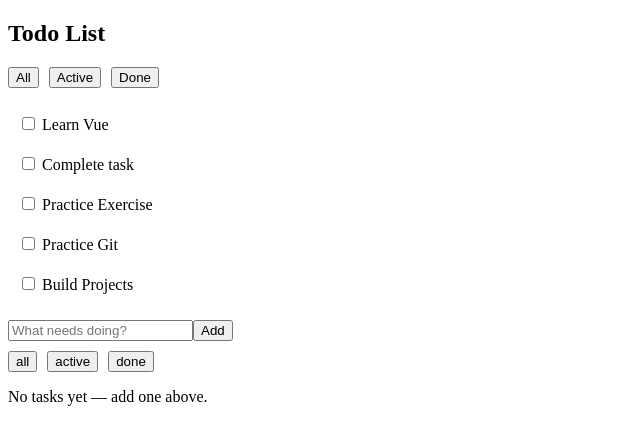
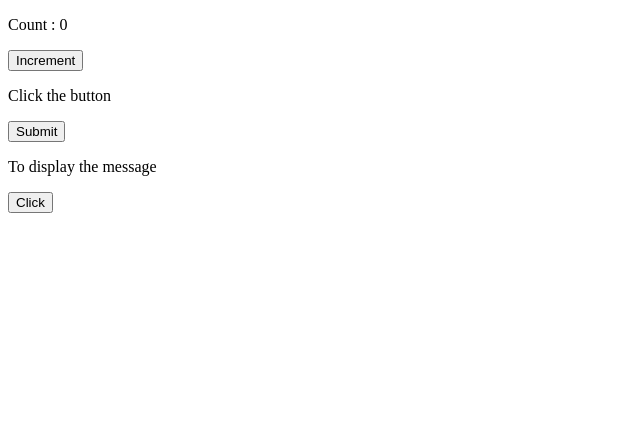
Before and after one commit to keerthiAppspire/Vue_Learn, a Vue app: page / in a window 1280 px wide. Shown: the top 440 px of the page, without its empty margins (0-640 px from the left). Built offline with nearby package versions, Linux system fonts and the light colour scheme.

Commit message:
Day 6 task

```diff
--- a/src/App.vue
+++ b/src/App.vue
@@ -1,10 +1,7 @@
 <script setup>
-import TodoList from './Daily_Tasks/Day2/TodoList.vue';
-
-import AnimatedTaskBoard from './components/AnimatedTaskBoard.vue';
+import Day_6 from './Daily_Tasks/Day_6.vue';
 </script>
 
 <template>
-  <TodoList />
-  <AnimatedTaskBoard />
+    <Day_6 />
 </template>
--- /dev/null
+++ b/src/Daily_Tasks/Day_6.vue
@@ -0,0 +1,38 @@
+<script setup>
+import '../Styles/Day_6.css'
+import { ref } from 'vue'
+
+const count = ref(0)
+
+const message = ref("Click the button")
+
+function handleClick() {
+  console.log("Button clicked!")
+
+  message.value = "Form Submitted Successfully!"
+}
+const clickmessage =ref("To display the message")
+function handleClick2(event, message) {
+  console.log("Event Object:", event)
+  console.log("Event Type:", event.type)
+  console.log("Button Text:", event.target.textContent)
+  console.log("Message:", message)
+
+  alert(`Message: ${message}`)
+}
+</script>
+
+<template>
+  <!-- Inline Handler Example -->
+  <p>Count : {{ count }}</p>
+  <button @click="count++">Increment</button>
+
+  <!-- Method Handler Example -->
+
+  <p>{{ message }}</p>
+  <button @click="handleClick"> Submit</button>
+
+  <!-- $event Example -->
+   <p>{{ clickmessage }}</p>
+  <button @click="handleClick2($event, 'Button Clicked Successfully')">Click</button>
+</template>
--- /dev/null
+++ b/src/Styles/Day_6.css
@@ -0,0 +1,4 @@
+button{
+    display: block;
+    margin : 10px 0;
+}
```
